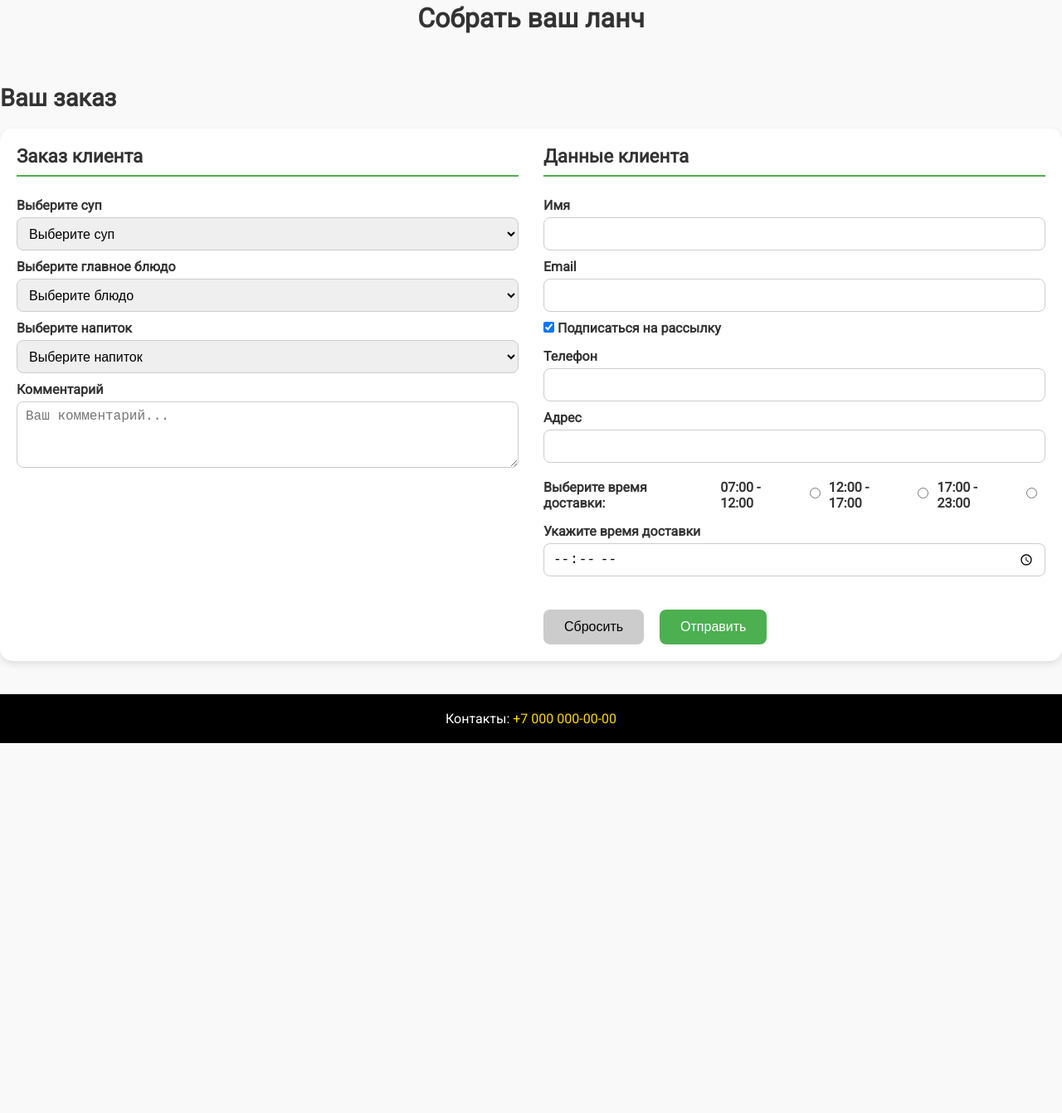
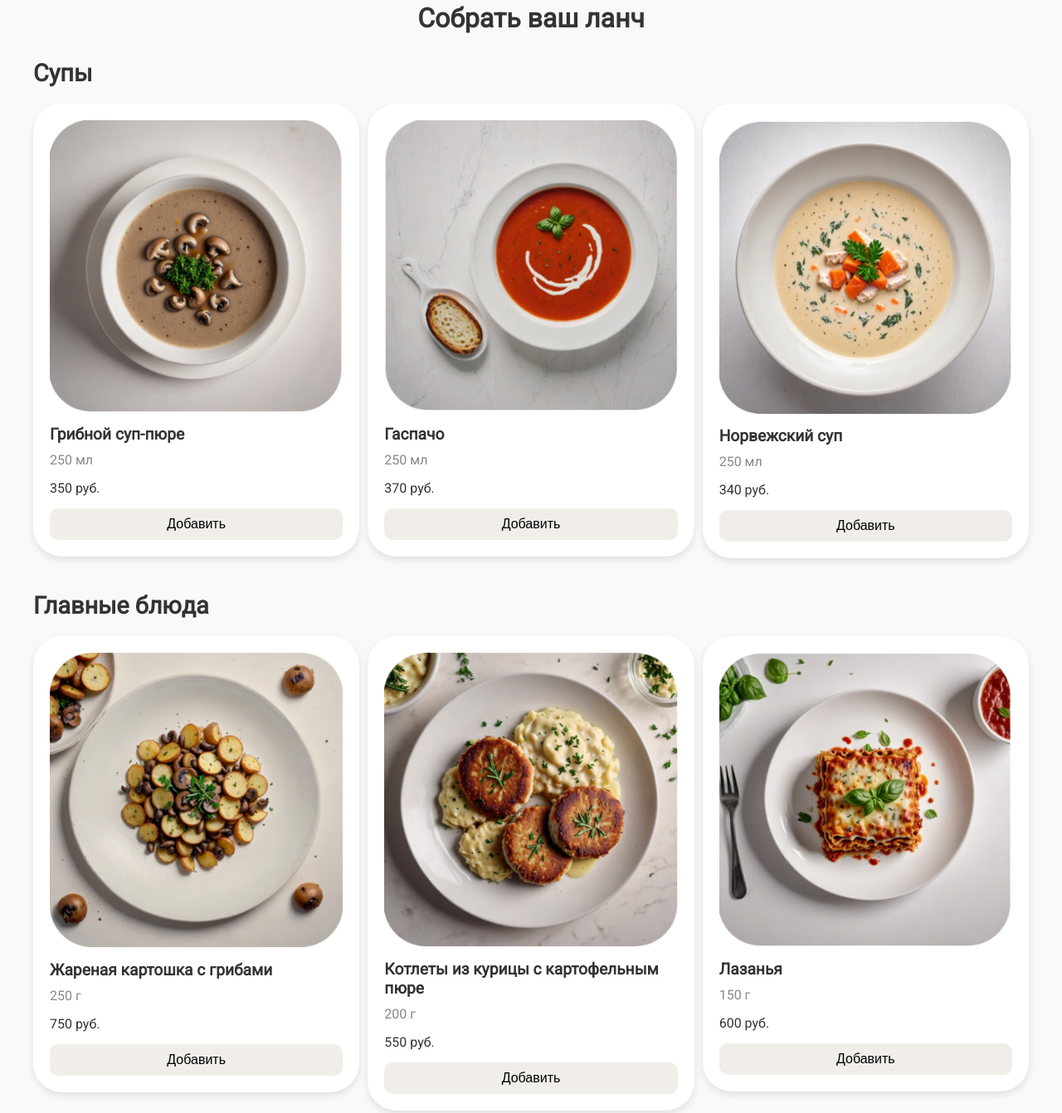
Before and after one commit to ctrannik787/weblabs, a plain HTML site: page lunch3.html in a window 1280 px wide. Shown: the part 144-1486 px from the top of the page at 83% size. Before the commit the page ends 1040 px from the top, so only its background shows below. Drawn offline with Linux system fonts and the light colour scheme.

Commit message:
Update lunch3.html

```diff
--- a/lunch3.html
+++ b/lunch3.html
@@ -20,8 +20,116 @@
 
 <main>
     <h1>Собрать ваш ланч</h1>
-    <!-- Здесь остальные секции с блюдами (оставьте как есть или уберите для краткости) -->
-    <!-- ... -->
+    <!-- Супы -->
+    <section id="soup">
+        <h2>Супы</h2>
+        <div class="meals-grid">
+            <!-- Суп 1 -->
+            <div class="meal-item">
+                <div class="meal-inner">
+                    <img src="https://github.com/ctrannik787/weblabs/blob/main/Grip.PNG?raw=true" alt="Грибной суп-пюре" />
+                    <p class="name">Грибной суп-пюре</p>
+                    <p class="weight">250 мл</p>
+                    <p class="price">350 руб.</p>
+                    <button class="add-btn">Добавить</button>
+                </div>
+            </div>
+            <!-- Суп 2 -->
+            <div class="meal-item">
+                <div class="meal-inner">
+                    <img src="https://github.com/ctrannik787/weblabs/blob/main/Gasp.PNG?raw=true" alt="Гаспачо" />
+                    <p class="name">Гаспачо</p>
+                    <p class="weight">250 мл</p>
+                    <p class="price">370 руб.</p>
+                    <button class="add-btn">Добавить</button>
+                </div>
+            </div>
+            <!-- Суп 3 -->
+            <div class="meal-item">
+                <div class="meal-inner">
+                    <img src="https://github.com/ctrannik787/weblabs/blob/main/Norv.PNG?raw=true" alt="Норвежский суп" />
+                    <p class="name">Норвежский суп</p>
+                    <p class="weight">250 мл</p>
+                    <p class="price">340 руб.</p>
+                    <button class="add-btn">Добавить</button>
+                </div>
+            </div>
+        </div>
+    </section>
+
+    <!-- Главные блюда -->
+    <section id="main-dishes">
+        <h2>Главные блюда</h2>
+        <div class="meals-grid">
+            <!-- Блюдо 1 -->
+            <div class="meal-item">
+                <div class="meal-inner">
+                    <img src="https://github.com/ctrannik787/weblabs/blob/main/Potato.PNG?raw=true" alt="Жареная картошка с грибами" />
+                    <p class="name">Жареная картошка с грибами</p>
+                    <p class="weight">250 г</p>
+                    <p class="price">750 руб.</p>
+                    <button class="add-btn">Добавить</button>
+                </div>
+            </div>
+            <!-- Блюдо 2 -->
+            <div class="meal-item">
+                <div class="meal-inner">
+                    <img src="https://github.com/ctrannik787/weblabs/blob/main/Chiken.PNG?raw=true" alt="Котлеты из курицы с картофельным пюре" />
+                    <p class="name">Котлеты из курицы с картофельным пюре</p>
+                    <p class="weight">200 г</p>
+                    <p class="price">550 руб.</p>
+                    <button class="add-btn">Добавить</button>
+                </div>
+            </div>
+            <!-- Блюдо 3 -->
+             <div class="meal-item">
+                <div class="meal-inner">
+                    <img src="https://github.com/ctrannik787/weblabs/blob/main/Laz.PNG?raw=true" alt="Лазанья" />
+                    <p class="name">Лазанья</p>
+                    <p class="weight">150 г</p>
+                    <p class="price">600 руб.</p>
+                    <button class="add-btn">Добавить</button>
+                </div>
+            </div>
+        </div>
+    </section>
+
+    <!-- Напитки -->
+    <section id="drinks">
+        <h2>Напитки</h2>
+        <div class="meals-grid">
+            <!-- Напиток 1 -->
+            <div class="meal-item">
+                <div class="meal-inner">
+                    <img src="https://github.com/ctrannik787/weblabs/blob/main/Orenge.PNG?raw=true" alt="Сок апельсиновый" />
+                    <p class="name">Апельсиновый сок</p>
+                    <p class="weight">300 мл</p>
+                    <p class="price">150 руб.</p>
+                    <button class="add-btn">Добавить</button>
+                </div>
+            </div>
+            <!-- Напиток 2 -->
+            <div class="meal-item">
+                <div class="meal-inner">
+                    <img src="https://github.com/ctrannik787/weblabs/blob/main/Apple.PNG?raw=true" alt="Яблочный сок" />
+                    <p class="name">Яблочный сок</p>
+                    <p class="weight">330 мл</p>
+                    <p class="price">120 руб.</p>
+                    <button class="add-btn">Добавить</button>
+                </div>
+            </div>
+            <!-- Напиток 3 -->
+            <div class="meal-item">
+                <div class="meal-inner">
+                    <img src="https://github.com/ctrannik787/weblabs/blob/main/Carrot.PNG?raw=true" alt="Морковный сок" />
+                    <p class="name">Мокровный сок</p>
+                    <p class="weight">300 мл</p>
+                    <p class="price">130 руб.</p>
+                    <button class="add-btn">Добавить</button>
+                </div>
+            </div>
+        </div>
+    </section>
 </main>
 
 <!-- Блок формы заказа -->
```
